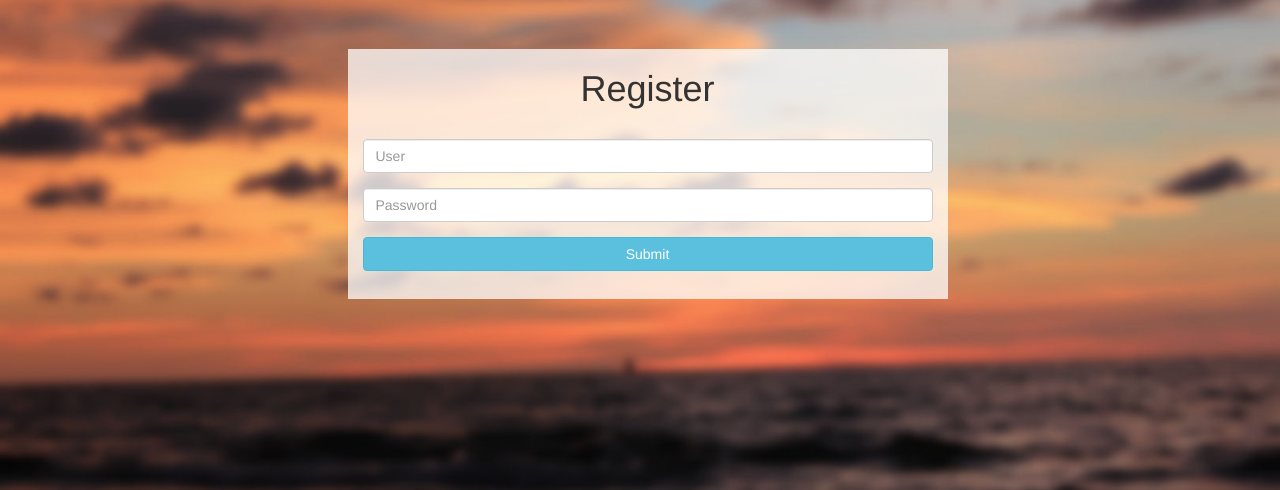
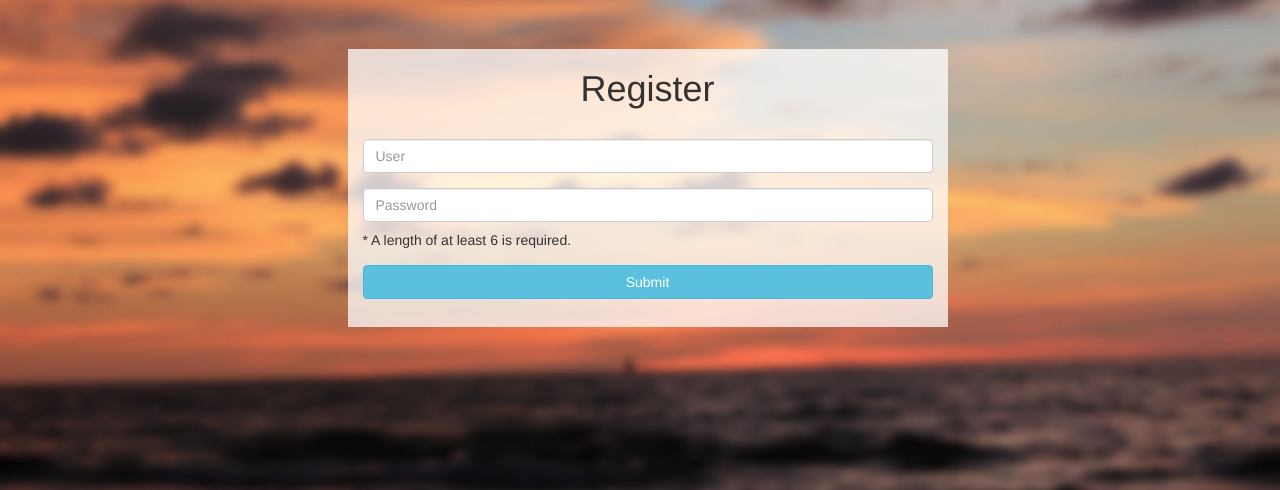
Before and after one commit to huner2/Tiny-CTF-Platform, a Flask app: page /register in a window 1280 px wide. Shown: the part 51-541 px from the top of the page. Run offline with Flask 2, Linux system fonts and the light colour scheme.

Commit message:
Added password length requirement feature

```diff
--- a/lang.json
+++ b/lang.json
@@ -51,7 +51,8 @@
             "invalid_credentials": "Invalid username or password",
             "already_registered": "This user is already registered",
             "empty_user": "Empty username is not allowed",
-            "task_not_found": "TBD"
+            "task_not_found": "TBD",
+			"password_too_short":"Password length requirement not met"
         }
     }
 }
--- a/server.py
+++ b/server.py
@@ -106,7 +106,7 @@ def register():
 
     # Render template
     render = render_template('frame.html', lang=lang,
-        page='register.html', login=False)
+        page='register.html', login=False, minpasslength=minpasslength)
     return make_response(render)
 
 @app.route('/register/submit', methods = ['POST'])
@@ -124,6 +124,9 @@ def register_submit():
     user_found = db['users'].find_one(username=username)
     if user_found:
         return redirect('/error/already_registered')
+
+    if len(password) < minpasslength:
+        return redirect('error/password_too_short')
 
     new_user = dict(hidden=0, username=username,
         password=generate_password_hash(password))
@@ -278,9 +281,11 @@ if __name__ == '__main__':
     """Initializes the database and sets up the language"""
 
     # Load config
+
     config_str = open('config.json', 'rb').read()
     config = json.loads(config_str)
 
+    minpasslength = config['minimum_password_length']
     app.secret_key = config['secret_key']
 
     # Load language
--- a/templates/register.html
+++ b/templates/register.html
@@ -12,7 +12,7 @@
                 </div>
                 <div class="form-group">
                     <div class="input-block-level">
-                        <input type="password" class="form-control" name="password" placeholder="Password" required></span>
+                        <input type="password" class="form-control" name="password" placeholder="Password" required></span>* A length of at least {{minpasslength}} is required.
                     </div>
                 </div>
 
```
